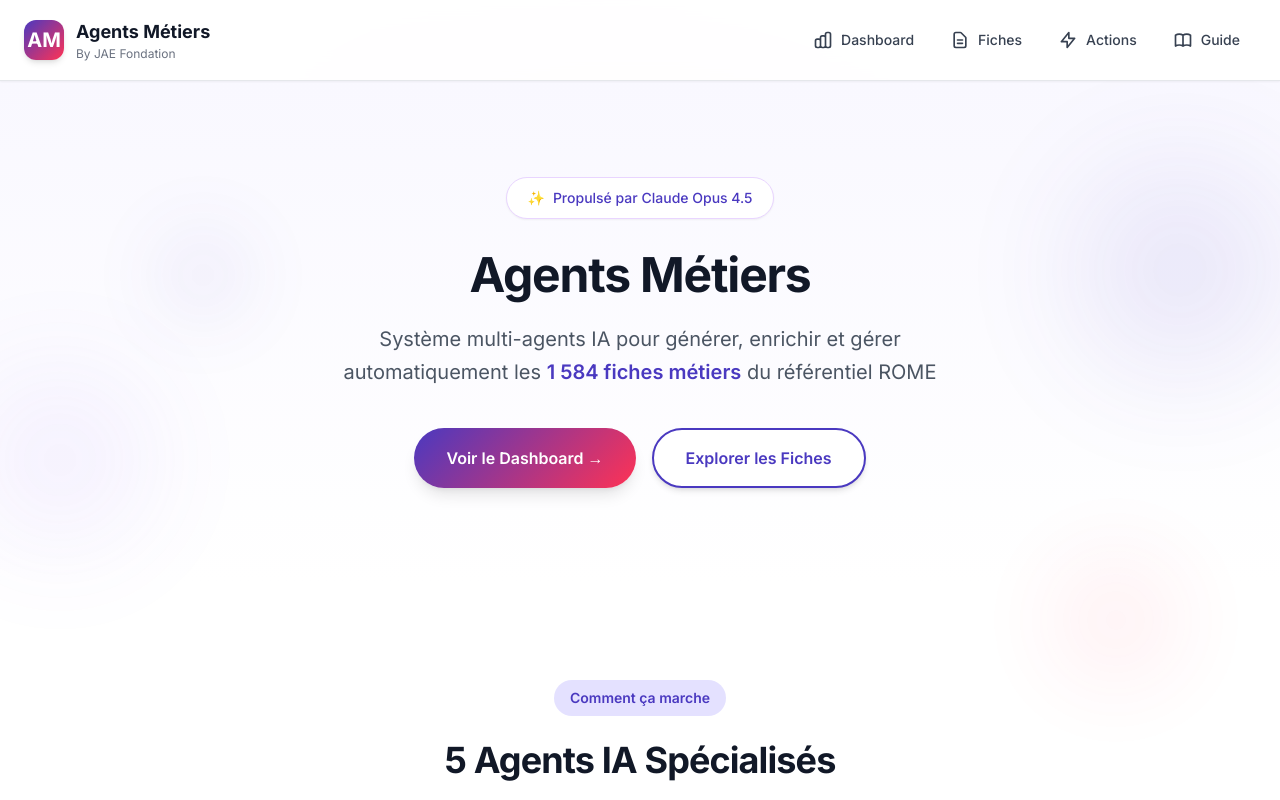
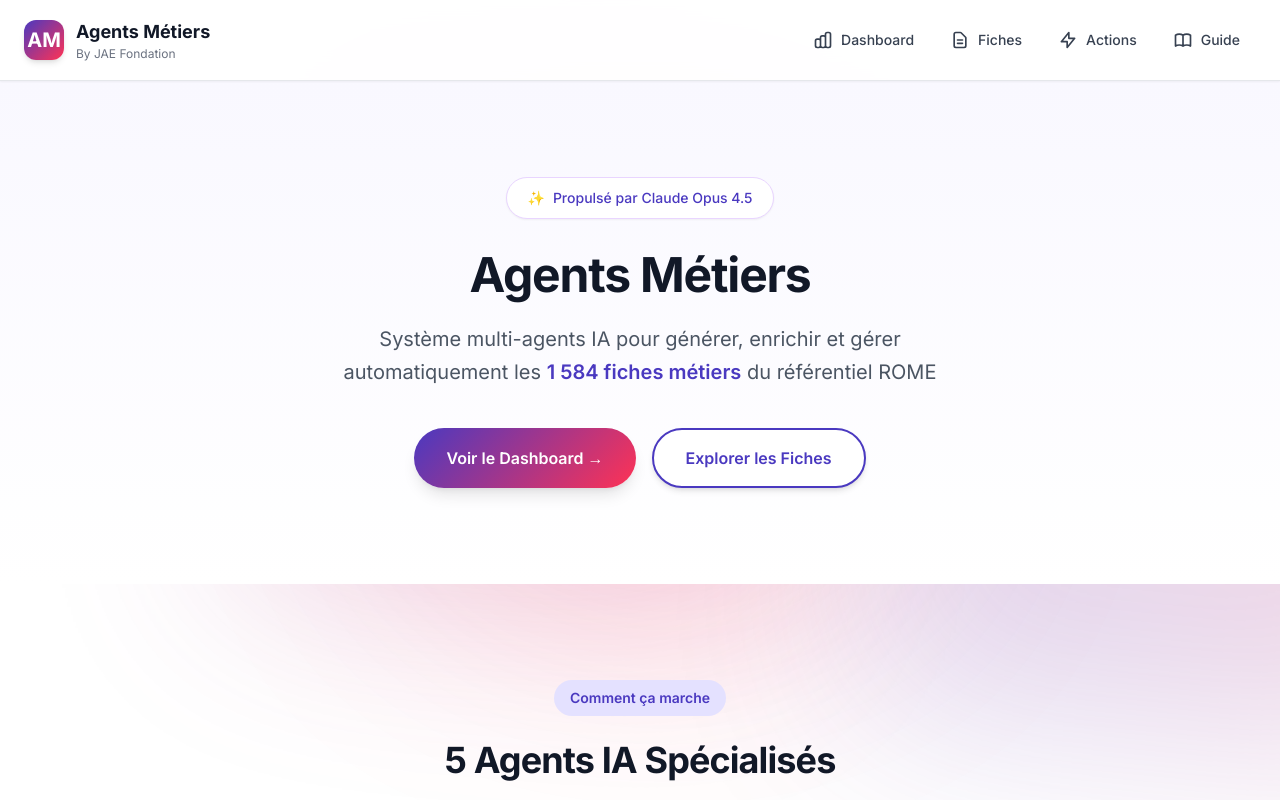
Before and after one commit to jchvetzoff-lab/agents-metiers, a Next.js app in the folder frontend/: page / in a window 1280 px wide. Shown: the top 800 px of the page. Built offline with nearby package versions, Linux system fonts and the light colour scheme.

Commit message:
Fix: Remove bg-white to show background orbs on landing page
- Remove opaque white background that was hiding BackgroundAnimation
- Remove redundant BackgroundOrbs component (already in layout)
- Orbs now visible on all pages including home

```diff
--- a/frontend/app/page.tsx
+++ b/frontend/app/page.tsx
@@ -1,11 +1,8 @@
 import Link from "next/link";
-import BackgroundOrbs from "@/components/ui/BackgroundOrbs";
 
 export default function Home() {
   return (
-    <>
-      <BackgroundOrbs />
-      <main className="min-h-screen bg-white">
+    <main className="min-h-screen">
       {/* Hero - Spacieux */}
       <section className="py-24 px-6 bg-gradient-to-b from-purple-50 to-white">
         <div className="max-w-4xl mx-auto text-center">
@@ -296,6 +293,5 @@
         </div>
       </footer>
     </main>
-    </>
   );
 }
```
